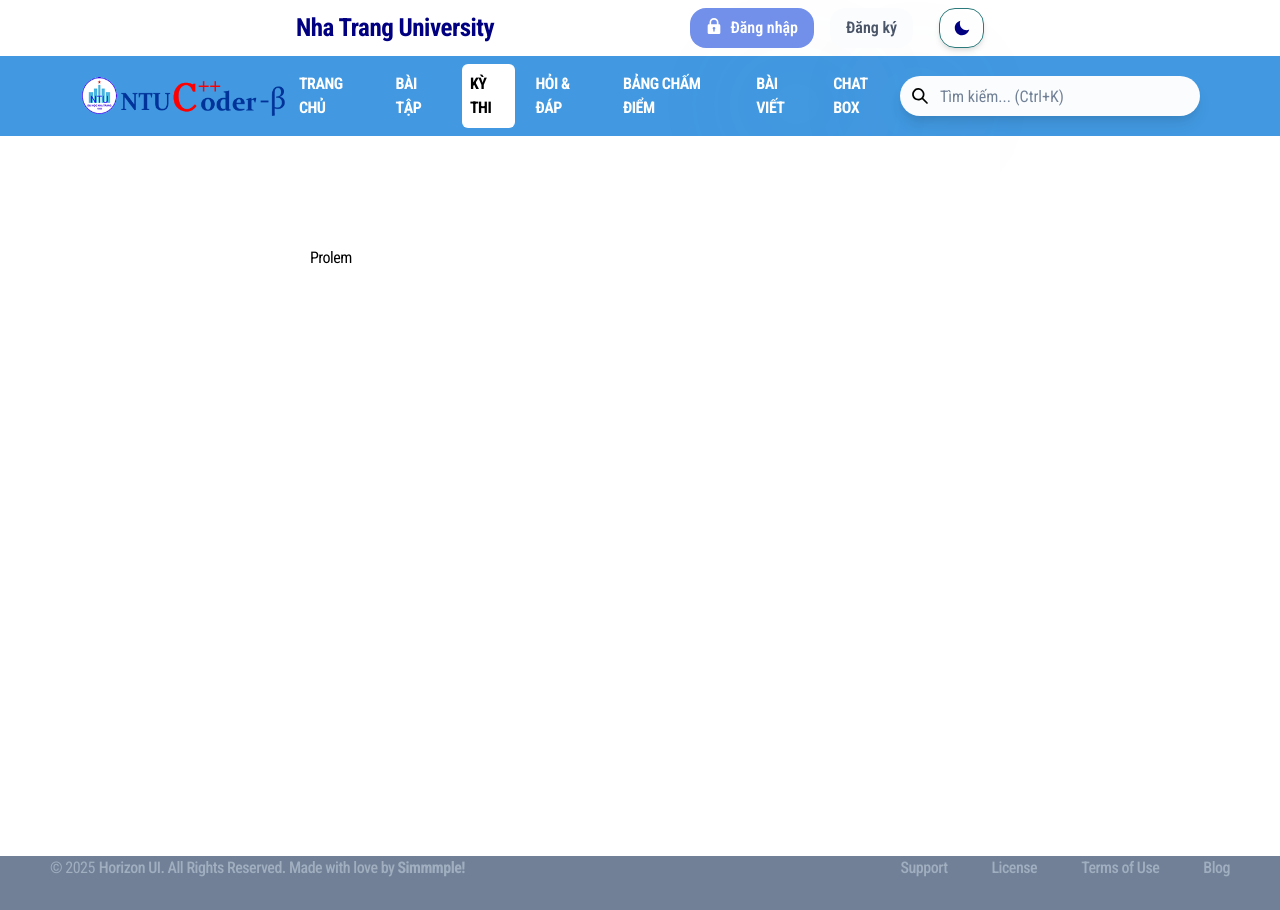
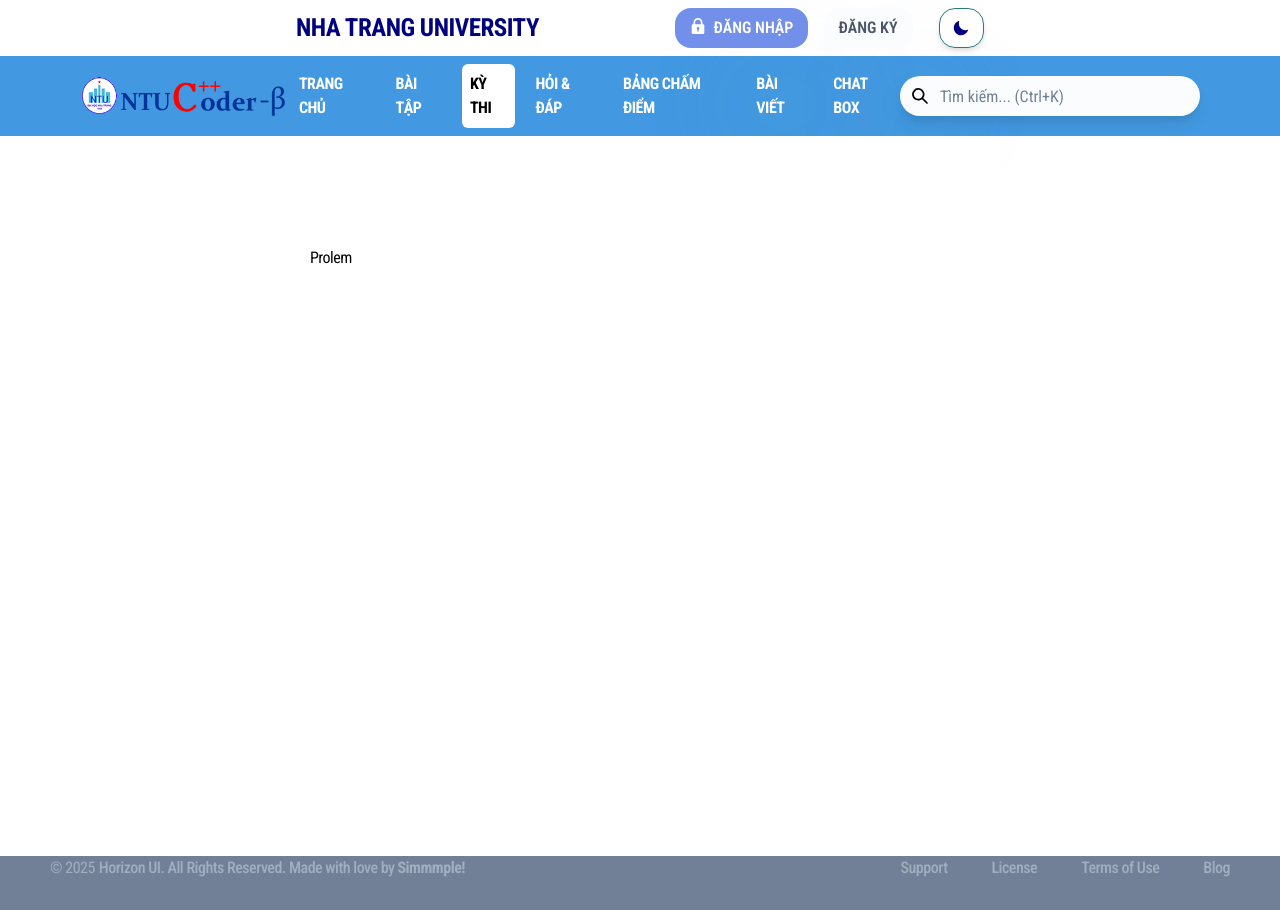
Before and after one commit to nguyenduydan/ntucoder, a React (Create React App) app in the folder front-end/: page /ky-thi in a window 1280 px wide. Built offline with nearby package versions, Linux system fonts and the light colour scheme.

Commit message:
Update header.js

```diff
--- a/front-end/src/layouts/user/components/header.js
+++ b/front-end/src/layouts/user/components/header.js
@@ -18,7 +18,6 @@ import {
     FormLabel,
     InputRightElement,
     IconButton,
-    Text
 } from "@chakra-ui/react";
 import { IoMdMoon, IoMdSunny } from 'react-icons/io';
 import { LockIcon, ViewIcon, ViewOffIcon } from "@chakra-ui/icons";
@@ -33,6 +32,7 @@ const Header = () => {
     const textBtn = useColorModeValue('white', 'black');
     // State
     const [password, setPassword] = useState("");
+    const [repassword, setRepassword] = useState("");
     const [showPassword, setShowPassword] = useState(false); // Trạng thái hiển thị mật khẩu
 
     const { isOpen, onOpen, onClose } = useDisclosure();
@@ -56,7 +56,7 @@ const Header = () => {
             mx={{ lg: "auto", md: "0" }}
         >
             <Flex align="center" justify="space-between">
-                <Box fontWeight="bold" fontFamily="revert-layer" fontSize="25px" color={navbarIcon}>
+                <Box fontWeight="bold" fontFamily="revert-layer" textTransform="uppercase" fontSize="25px" color={navbarIcon}>
                     Nha Trang University
                 </Box>
                 <Flex gap={4} alignItems="center" justify="flex-end" minW="300px">
@@ -67,17 +67,18 @@ const Header = () => {
                         color={textBtn}
                         _hover={{ bg: 'navy.400', transform: 'scale(1.05)' }}
                         leftIcon={<LockIcon mb={1} />}
+                        textTransform="uppercase"
                     >
                         Đăng nhập
                     </Button>
-                    <Button href="#" onClick={() => { setIsLogin(false); onOpen(); }} color={textColor}>
+                    <Button href="#" textTransform="uppercase" onClick={() => { setIsLogin(false); onOpen(); }} color={textColor}>
                         Đăng ký
                     </Button>
 
                     <Modal isOpen={isOpen} onClose={onClose}>
                         <ModalOverlay />
                         <ModalContent>
-                            <ModalHeader textAlign="center" textDecor="Highlight" >{isLogin ? "Đăng nhập" : "Đăng ký"}</ModalHeader>
+                            <ModalHeader textTransform="uppercase" textAlign="center" >{isLogin ? "Đăng nhập" : "Đăng ký"}</ModalHeader>
                             <ModalCloseButton />
                             <ModalBody>
                                 <Flex direction="column" px="10px" py="15px">
@@ -109,7 +110,16 @@ const Header = () => {
                                     {!isLogin && (
                                         <FormControl mt={4}>
                                             <FormLabel>Xác nhận mật khẩu</FormLabel>
-                                            <FlushedInput type="password" placeholder="Nhập lại mật khẩu" />
+                                            <InputGroup>
+                                                <FlushedInput
+                                                    type={showPassword ? "text" : "password"} // Chuyển đổi giữa text và password
+                                                    placeholder="Xác nhận mật khẩu"
+                                                    value={repassword}
+                                                    onChange={(e) => setRepassword(e.target.value)}
+                                                    textColor={textColor}
+                                                    w="100%"
+                                                />
+                                            </InputGroup>
                                         </FormControl>
                                     )}
                                     <Button colorScheme="blue" width="full" mt={4} fontSize={18}>
```
